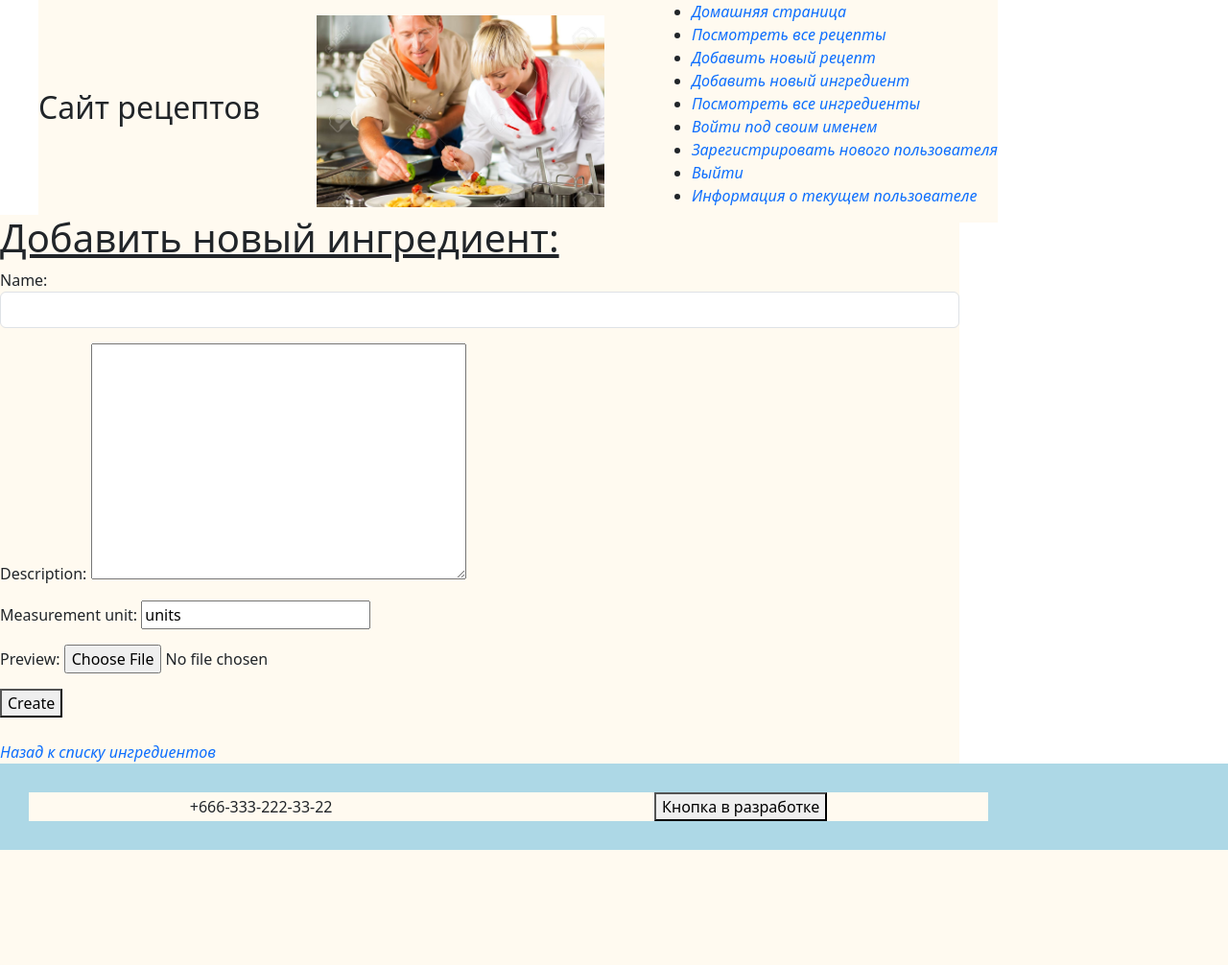
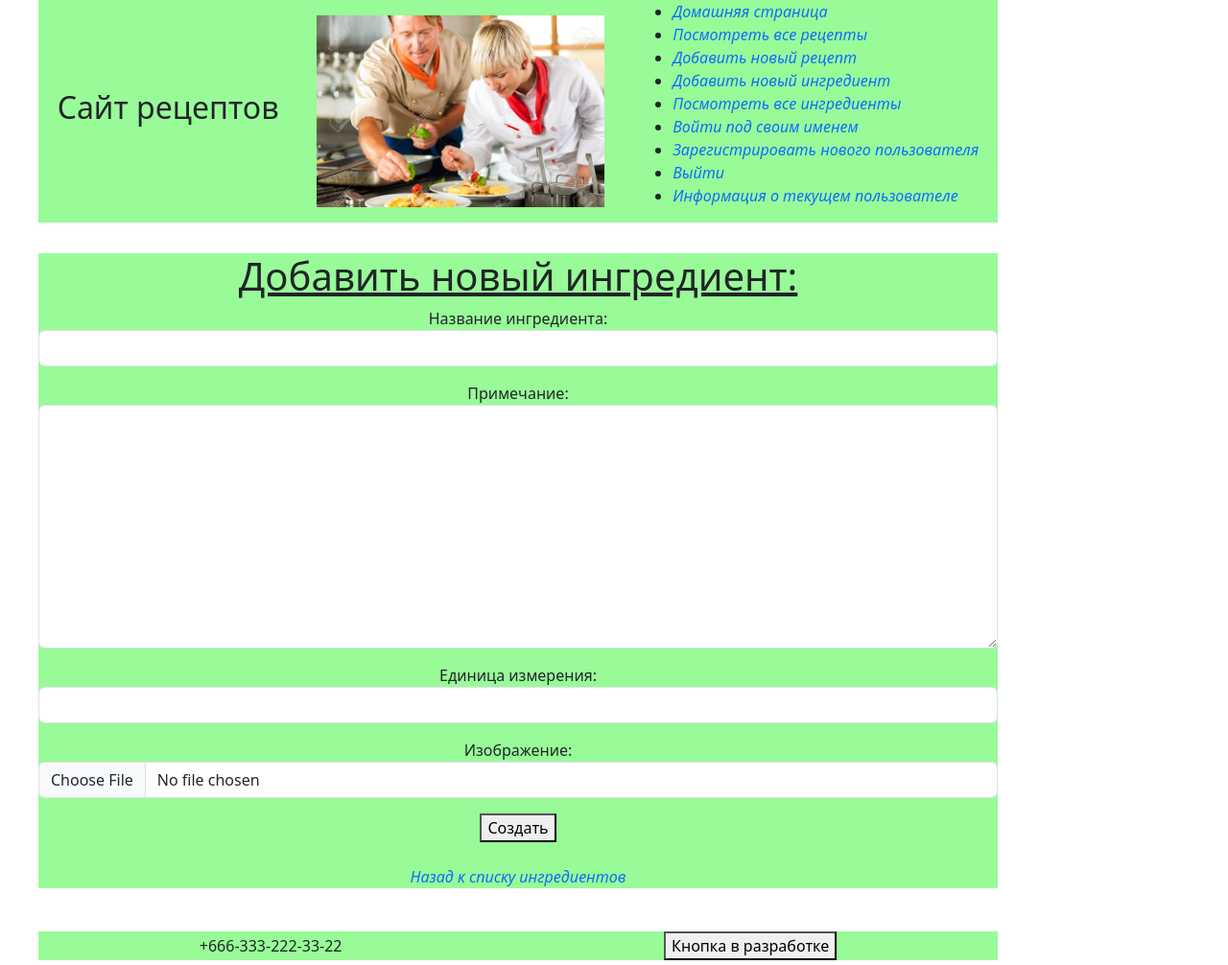
Before and after one commit to natasha-s-geekbrains/django-app, a Django app: page /ingred/create/ in a window 1280 px wide. Shown: the whole page at 96% size. Before the commit the page ends 886 px from the top, so only its background shows below. Run offline with Django 5.2, Linux system fonts and the light colour scheme.

Commit message:
forms fields and recipe update

```diff
--- a/recipesite/recipeapp/forms.py
+++ b/recipesite/recipeapp/forms.py
@@ -6,14 +6,36 @@ from .models import Recipe, Ingredient
 
 
 class RecipeForm(forms.ModelForm):
+
     ingredients = forms.ModelMultipleChoiceField(
         queryset=Ingredient.objects.all(),
-        widget=forms.CheckboxSelectMultiple(
-            attrs={'class': 'abcd'}
-        ))
+        widget=forms.CheckboxSelectMultiple())
 
     name = forms.CharField(
+        label='Название ингредиента:',
         widget=forms.TextInput(
+            attrs={'class': 'form-control'}
+        )
+    )
+
+    description = forms.CharField(
+        label='Как приготовить:',
+        widget=forms.Textarea(
+            attrs={'class': 'form-control'}
+        )
+    )
+
+    cooking_time_min = forms.IntegerField(
+        label='Время приготовления (мин):',
+        initial=0,
+        widget=forms.NumberInput(
+            attrs={'class': 'form-control'}
+        )
+    )
+
+    preview = forms.ImageField(
+        label='Изображение:',
+        widget=forms.FileInput(
             attrs={'class': 'form-control'}
         )
     )
@@ -25,7 +47,29 @@ class RecipeForm(forms.ModelForm):
 
 class IngredientForm(forms.ModelForm):
     name = forms.CharField(
+        label='Название ингредиента:',
         widget=forms.TextInput(
+            attrs={'class': 'form-control'}
+        )
+    )
+
+    description = forms.CharField(
+        label='Примечание:',
+        widget=forms.Textarea(
+            attrs={'class': 'form-control'}
+        )
+    )
+
+    measurement_unit = forms.CharField(
+        label='Единица измерения:',
+        widget=forms.TextInput(
+            attrs={'class': 'form-control'}
+        )
+    )
+
+    preview = forms.ImageField(
+        label='Изображение:',
+        widget=forms.FileInput(
             attrs={'class': 'form-control'}
         )
     )
@@ -33,7 +77,3 @@ class IngredientForm(forms.ModelForm):
     class Meta:
         model = Ingredient
         fields = 'name', 'description', 'measurement_unit', 'preview'
-
-    # images = forms.ImageField(
-    #     widget=forms.ClearableFileInput(attrs={'allow_multiple_selected': True}),
-    # )
--- a/recipesite/recipeapp/templates/recipeapp/ingredient-details.html
+++ b/recipesite/recipeapp/templates/recipeapp/ingredient-details.html
@@ -34,7 +34,7 @@ Ingredient #{{ ingredient.pk }}
         <a href="{% url 'recipeapp:ingredient_update' pk=ingredient.pk %}">Внести изменения в ингредиент</a>
     </div>
     <div>
-        <a href="{% url 'recipeapp:ingredient_delete' pk=ingredient.pk %}">Заархивировать ингредиент</a>
+        <a href="{% url 'recipeapp:ingredient_delete' pk=ingredient.pk %}">Удалить ингредиент</a>
     </div>
     <div>
         <a href="{% url 'recipeapp:ingredients_list' %}">Назад в список ингредиентов</a>
--- a/recipesite/recipeapp/templates/recipeapp/ingredient_form.html
+++ b/recipesite/recipeapp/templates/recipeapp/ingredient_form.html
@@ -14,7 +14,7 @@
         {{ form.as_p }}
 
         <button type="submit">
-            Create
+            Создать
         </button>
     </form>
     <br>
--- a/recipesite/recipeapp/templates/recipeapp/recipe_detail.html
+++ b/recipesite/recipeapp/templates/recipeapp/recipe_detail.html
@@ -23,6 +23,12 @@
     <img src="{{ recipe.preview.url }}" alt="{{ recipe.preview.name }}" width="100px">
     {% endif %}
     <br>
+    {% if recipe.author == user %}
+    <div>
+        <p><a href="{% url 'recipeapp:recipe_update' pk=recipe.pk %}">Редактировать рецепт</a></p>
+        <p><a href="{% url 'recipeapp:recipe_delete' pk=recipe.pk %}">Удалить рецепт</a></p>
+    </div>
+    {% endif %}
     <div>
         <a href="{% url 'recipeapp:recipes_list' %}">Вернуться к списку всех рецептов</a>
     </div>
--- a/recipesite/static/styles.css
+++ b/recipesite/static/styles.css
@@ -10,20 +10,37 @@ header {
 
 header > div {
     display: flex;
-    justify-content: space-between;
+    justify-content: space-around;
     align-items: center;
     }
 
 .header-image {
     width: 300px;
 }
+section {
+    padding: 40px;
+}
+
+section > div {
+    text-align: center;
+    }
+
+footer {
+    padding: 5px 40px;
+    }
+
+footer > div {
+    display: flex;
+    justify-content: space-around;
+    align-items: center;
+    }
 
 .fixed-container {
     max-width: 1000px;
     height: 100%
     margin-left: auto;
     margin-right: auto;
-    background-color: floralwhite;
+    background-color: palegreen;
     }
 
 a {
@@ -36,30 +53,19 @@ a:hover {
     color: red;
     }
 
-footer {
-    padding: 30px;
-    background-color: lightblue;
-    }
 
-footer > div {
-    display: flex;
-    justify-content: space-around;
-    align-items: center;
-    }
 ul.hr {
     margin: 0; /* Обнуляем значение отступов */
     padding: 4px; /* Значение полей */
    }
-/*
+
 ul.hr li {
-    display: flex;
-    flex-direction: column;
+    display: inline;
     margin-right: 5px;
-    /* border: 1px solid #000;
+    border: 1px solid #000;
     padding: 3px;
-   }*/
+   }
 
-
-/*ul.hr li div {
-    display: column;
-   }*/
+ul.hr li div {
+    display: inline;
+   }
```
Also changed, not shown: recipesite/database/db.sqlite3, recipesite/uploads/ingredients/ingredient_None/preview/ingr_form.png (added), recipesite/uploads/recipes/recipe_1/preview/Снимок_экрана_2024-12-11_213940.png (added), recipesite/uploads/recipes/recipe_None/preview/Снимок_экрана_2025-01-25_170001.png (added).
